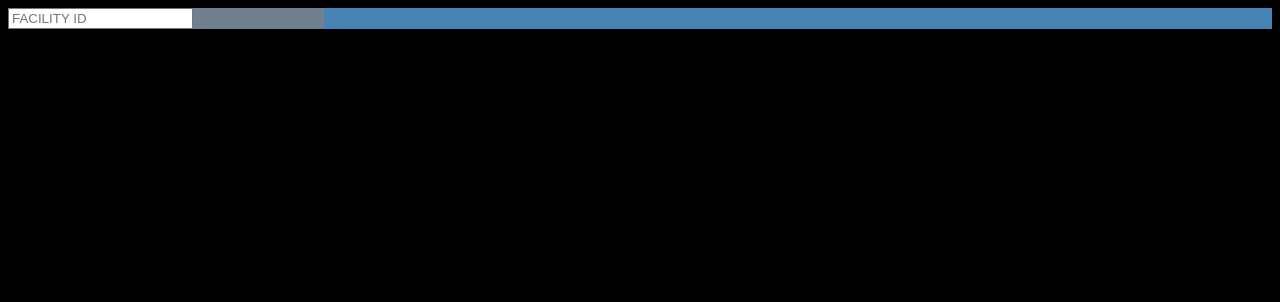
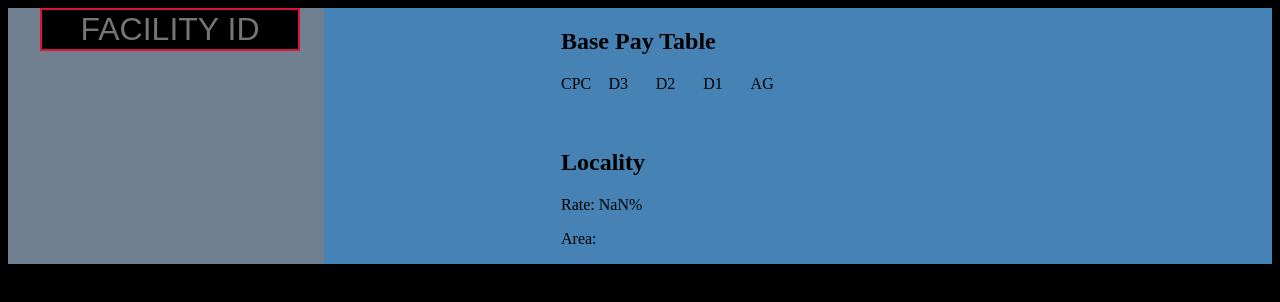
Before and after one commit to mj0730/next-fac-info, a Next.js app: page / in a window 1280 px wide. Shown: the top 302 px of the page. Built offline with nearby package versions, Linux system fonts and the light colour scheme.

Commit message:
some data displayed; imported locality data separately because it wasn't broken out in the pay table; added minimal styling

```diff
--- a/Scripts/facility_info.js
+++ b/Scripts/facility_info.js
@@ -1069,4 +1069,4 @@ function completePayTable(facility) {
     return {'PayTable' : basePayTable, 'CIP%' : cipPercentage, 'CIP' : cipAmounts, 'COLA%' : colaPercentage, 'COLA' : colaAmounts, 'differentialType' : differentialType, 'differentialAmount' : differentialAmount};
 }
 
-export {FACILITIES, LOCALITY, COLA, CIP, DIFFERENTIAL, completePayTable};
+export {FACILITIES, LOCALITY, COLA, CIP, DIFFERENTIAL, completePayTable, getLocality};
--- a/components/FacilityPage.jsx
+++ b/components/FacilityPage.jsx
@@ -5,8 +5,12 @@ import Pay from './Pay';
 import Staffing from './Staffing';
 import Information from './Information';
 
-const FacilityPage = ({currentFacPay, currentFacInfo}) => {
+const FacilityPage = ({currentFacPay, currentFacInfo, currentFacLocality}) => {
   console.log(currentFacPay, currentFacInfo)
+
+  const changeToPercentage = (num) => {
+    return (num * 100).toFixed(2);
+  }
 
   return (
     <Layout>
@@ -21,6 +25,10 @@ const FacilityPage = ({currentFacPay, currentFacInfo}) => {
 
       <main>
         <Pay currentFacPay = {currentFacPay} />
+
+        <h2>Locality</h2>
+        <p>Rate: {changeToPercentage(currentFacLocality[1]) + '%'}</p>
+        <p>Area: {currentFacLocality[0]}</p>
       </main>
 
     </Layout>
--- a/components/Pay.jsx
+++ b/components/Pay.jsx
@@ -2,27 +2,33 @@ import React from 'react';
 
 const Pay = ({ currentFacPay }) => {
   const pay = currentFacPay;
-  const labels = ['CPCMAX', 'CPC', 'D3', 'D2', 'D1', 'AG'];
 
-  let basePay = [];
-  if (pay) {
-    basePay = pay.PayTable;
-  }
-  console.log(basePay);
+  let basePay = '';
+  if (pay) basePay = pay.PayTable;
 
   return (
     <section id="fac-pay">
-      <ul>
-      {basePay.map((x, i, arr) => {
-        if (!x) i++;
-        if (x > 0) {
-          return (
-          <li key={labels[i + 1]}>{`${labels[i + 1]}: ${arr[i + 1]} - ${x}`} </li>
-          )
-        }
-      })
-    }
-    </ul>
+      <h2>Base Pay Table</h2>
+      <div className="grid-container">
+        <div>CPC</div>
+        <div>D3</div>
+        <div>D2</div>
+        <div>D1</div>
+        <div>AG</div>
+
+        <div>{basePay[0]}</div>
+        <div>{basePay[1]}</div>
+        <div>{basePay[2]}</div>
+        <div>{basePay[3]}</div>
+        <div>{basePay[4]}</div>
+
+        <div>{basePay[1]}</div>
+        <div>{basePay[2]}</div>
+        <div>{basePay[3]}</div>
+        <div>{basePay[4]}</div>
+        <div>{basePay[5]}</div>
+
+      </div>
 
     </section>
 
--- a/pages/index.js
+++ b/pages/index.js
@@ -9,15 +9,19 @@ import SearchBox from '../components/SearchBox';
 const Index = (props) => {
   const [FacId, setFacId] = useState('');
   const [currentFacPay, setCurrentFacPay] = useState('');
-  const [currentFacInfo, setcurrentFacInfo] = useState('');
+  const [currentFacInfo, setCurrentFacInfo] = useState('');
+  const [currentFacLocality, setCurrentFacLocality] = useState('');
 
   //'Lock' valid facility into place for rendering
   useEffect(() => {
     if (facs.FACILITIES[FacId]) {
       setCurrentFacPay(facs.completePayTable(FacId));
-      setcurrentFacInfo(facs.FACILITIES[FacId]);
+      setCurrentFacInfo(facs.FACILITIES[FacId]);
+      setCurrentFacLocality(facs.getLocality(FacId));
     } else if (FacId.length === 3) {
-      setcurrentFacInfo({id: `${FacId} is not a valid identifier`, name: 'Please use a valid Facility ID.'});
+      setCurrentFacInfo({id: `${FacId} is not a valid identifier`, name: 'Please use a valid Facility ID.'});
+      setCurrentFacPay('');
+      setCurrentFacLocality('');
     }
   }, [FacId])
 
@@ -33,7 +37,7 @@ const Index = (props) => {
       </div>
 
       <div className="index-DisplayColumn">
-        <FacilityPage currentFacPay = {currentFacPay} currentFacInfo = {currentFacInfo}/>
+        <FacilityPage currentFacPay = {currentFacPay} currentFacInfo = {currentFacInfo} currentFacLocality = {currentFacLocality}/>
 
       </div>
 
--- a/styles.css
+++ b/styles.css
@@ -2,9 +2,31 @@ body {
   background-color: #000;
 }
 
+.grid-container {
+  display: grid;
+  grid-template-columns: 1fr 1fr 1fr 1fr 1fr;
+  grid-template-rows: 1fr 1fr 1fr;
+}
+
+.grid-child {
+
+}
+
 /* Search box */
-input {
+
+form {
+  max-width: 80%;
+  margin: 0 auto;
+}
+
+input#facId {
   text-transform: uppercase;
+  width: 100%;
+  font-size: 2em;
+  border: 2px solid crimson;
+  background-color: #000;
+  color: #fff;
+  text-align: center;
 }
 
 /* Main page layout: 2 columns */
```
